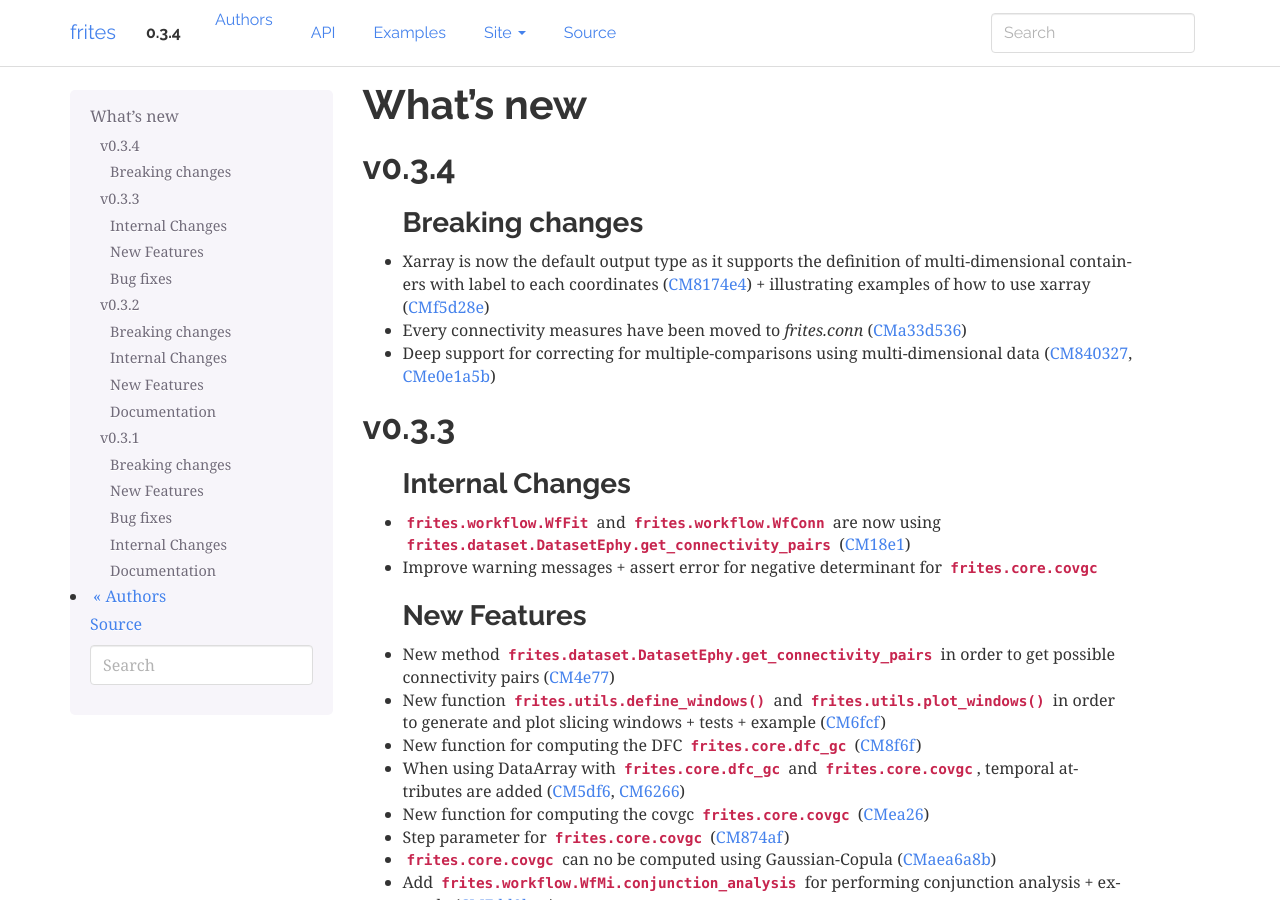
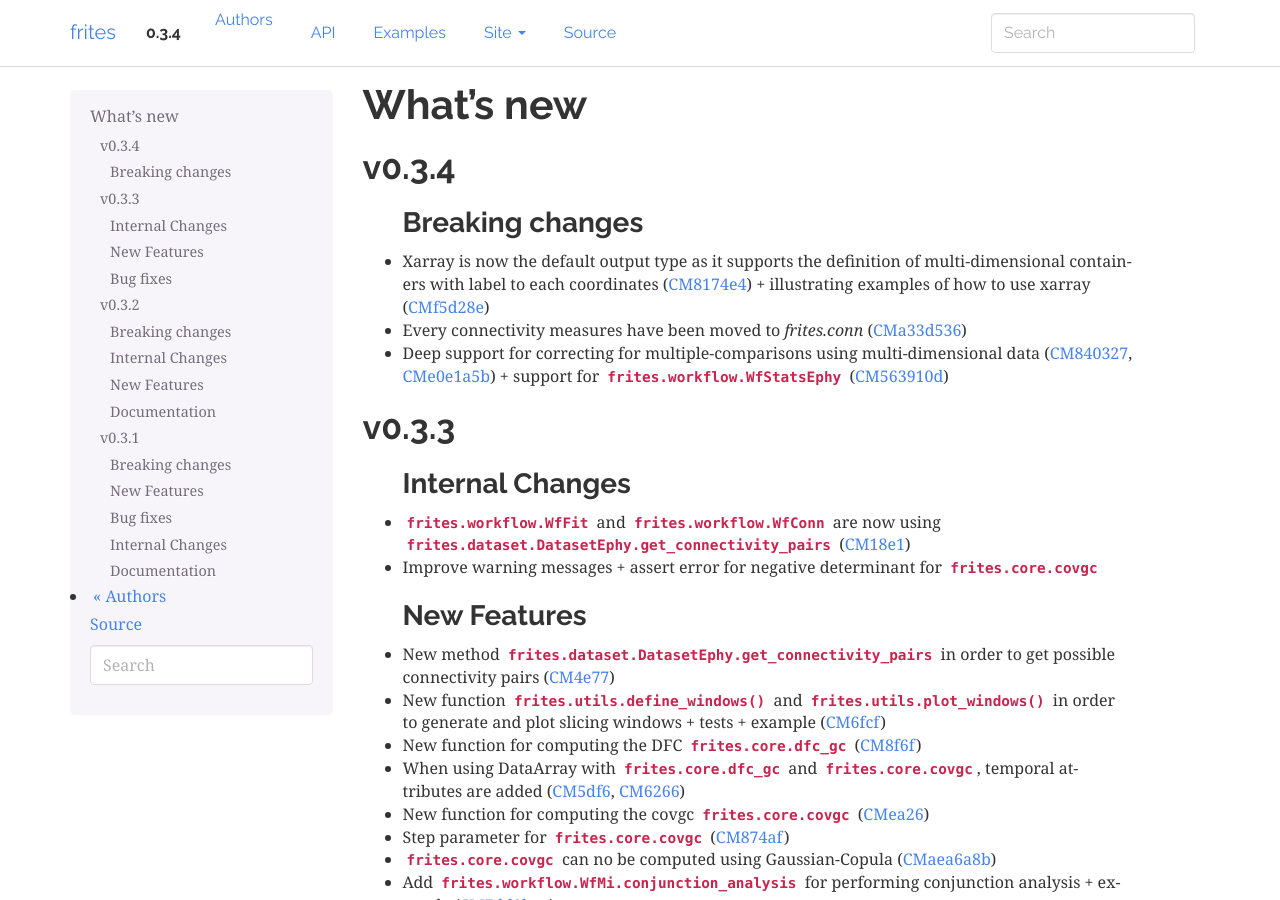
Before and after one commit to brainets/frites, a Sphinx documentation site: the page built from docs/source/whatsnew.rst, in a window 1280 px wide and 900 px high. Built offline with Sphinx 7.4.7, drawn with Linux system fonts in a browser that asks for light colours; pages that are not in the unit, such as notebooks, are missing from menus.

Commit message:
update whatsnew

```diff
--- a/docs/source/whatsnew.rst
+++ b/docs/source/whatsnew.rst
@@ -10,7 +10,7 @@ Breaking changes
 ++++++++++++++++
 * Xarray is now the default output type as it supports the definition of multi-dimensional containers with label to each coordinates (:commit:`8174e4`) + illustrating examples of how to use xarray (:commit:`f5d28e`)
 * Every connectivity measures have been moved to `frites.conn` (:commit:`a33d536`)
-* Deep support for correcting for multiple-comparisons using multi-dimensional data (:commit:`840327`, :commit:`e0e1a5b`)
+* Deep support for correcting for multiple-comparisons using multi-dimensional data (:commit:`840327`, :commit:`e0e1a5b`) + support for :class:`frites.workflow.WfStatsEphy` (:commit:`563910d`)
 
 v0.3.3
 ------
```
